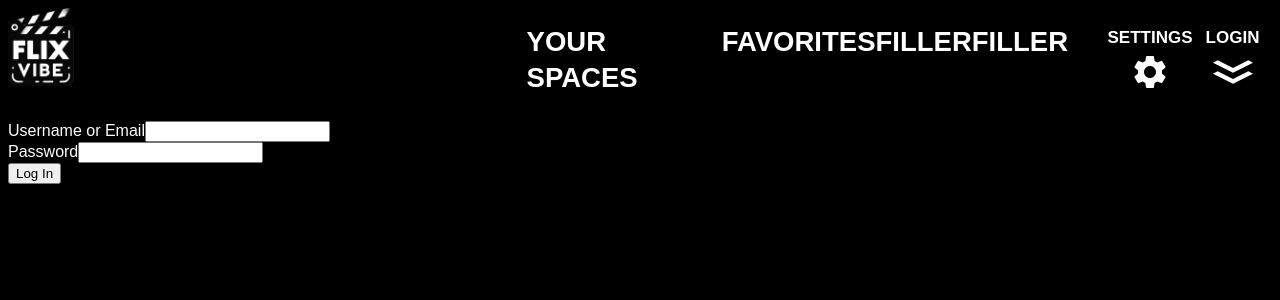
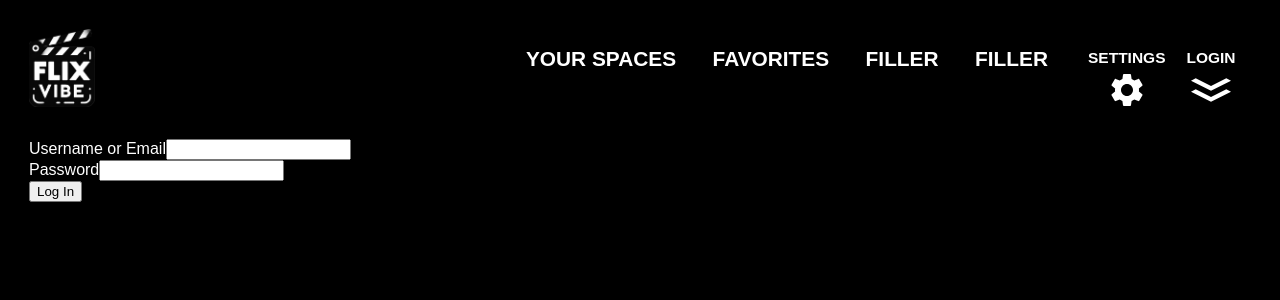
Before and after one commit to mhgarry/flix-vibe, a React (Vite) app in the folder client/: page /login in a window 1280 px wide. Shown: the top 300 px of the page. Built offline with nearby package versions, Linux system fonts and the light colour scheme.

Commit message:
initial video player placeholder

```diff
--- a/client/package.json
+++ b/client/package.json
@@ -14,6 +14,7 @@
     "graphql": "^16.8.1",
     "react": "^18.2.0",
     "react-dom": "^18.2.0",
+    "react-icons": "^5.0.1",
     "react-router-dom": "^6.22.1"
   },
   "devDependencies": {
--- a/client/src/App.jsx
+++ b/client/src/App.jsx
@@ -1,16 +1,15 @@
-import Navbar from "./components/Nav/Navbar2";
+import Navbar from "./components/Nav/Navbar";
 import LoginForm from "./pages/LoginForm";
-// import Home from "./pages/Home";
+import Home from "./pages/Home";
 import { Route, Routes } from "react-router-dom";
 
 function App() {
   return (
-    <div className="App">
+    <div className="App p-globalPadding">
       <Navbar />
-      {/* <Routes>
+
+      <Routes>
         <Route path="/" element={<Home />} />
-      </Routes> */}
-      <Routes>
         <Route path="/login" element={<LoginForm />} />
       </Routes>
     </div>
--- a/client/src/components/Nav/Navbar2.jsx
+++ b/client/src/components/Nav/Navbar.jsx
@@ -50,11 +50,11 @@ const Navbar = () => {
 
   return (
     <>
-      <nav className="navbar">
+      <nav className="navbar mb-[.1rem] z-50">
         <div className="navbar flex flex-row items-center justify-center max-w-full w-full">
-          <div className="flex flex-row justify-between lg:w-full lg:max-w-full align-center px-21 w-tabletContainer">
+          <div className="flex flex-row justify-between lg:w-full lg:max-w-full align-center w-tabletContainer">
             {isMobile ? (
-              <div className="flex flex-row justify-between lg:pr-globalPadding pt-globalPadding lg:max-w-container w-tabletContainer ">
+              <div className="flex flex-row justify-between lg:pr-globalPadding  lg:max-w-full w-tabletContainer">
                 <div className="w-logo ">
                   <Link to="/">
                     <img
@@ -64,8 +64,8 @@ const Navbar = () => {
                     />
                   </Link>
                 </div>
-                <div className="lg:hidden flex flex-row justify-between w-[305px]">
-                  <div className="flex flex-row  ">
+                <div className="lg:hidden flex flex-row justify-between w-[29.9%]">
+                  <div className="flex flex-row justify-between">
                     <ul className="flex flex-row text-small text-white list-none w-[100px] text-center ">
                       {withIcon.map((item) => (
                         <NavItem
@@ -78,7 +78,7 @@ const Navbar = () => {
                       ))}
                     </ul>
                   </div>
-                  <div className="lg:hidden cursor-pointer">
+                  <div className="lg:hidden cursor-pointer z-100 block">
                     <img
                       src={MenuOpen}
                       alt="Close Menu"
@@ -93,7 +93,7 @@ const Navbar = () => {
                 </div>
               </div>
             ) : (
-              <div className="flex flex-row justify-between w-container">
+              <div className="flex flex-row justify-between w-full">
                 <div>
                   <Link to="/">
                     <img
@@ -106,7 +106,7 @@ const Navbar = () => {
               </div>
             )}
             <div className="justify-between flex flex-row lg:w-nav">
-              <ul className="flex-row text-medium text-white list-none w-[660px] justify-between hidden lg:flex">
+              <ul className="flex-row text-medium text-white list-none w-[41.25rem] justify-between hidden lg:flex">
                 {navItems.map((item) => (
                   <NavItem
                     key={item.id}
@@ -116,8 +116,8 @@ const Navbar = () => {
                 ))}
               </ul>
             </div>
-            <div className=" flex-row items-center justify-center w-[204px] hidden lg:flex">
-              <ul className="flex flex-row text-small text-white list-none w-[203px] text-center justify-between">
+            <div className=" flex-row items-center justify-center w-[12.688rem] hidden lg:flex">
+              <ul className="flex flex-row text-sm text-white list-none w-[12.688rem] text-center justify-between">
                 {withIcon.map((item) => (
                   <NavItem
                     key={item.id}
--- /dev/null
+++ b/client/src/components/videoPlayer/Player.jsx
@@ -0,0 +1,11 @@
+export default function Player() {
+  return (
+    <video className="h-full w-full rounded-lg" controls autoPlay muted>
+      <source
+        src="https://docs.material-tailwind.com/demo.mp4"
+        type="video/mp4"
+      />
+      Your browser does not support the video tag.
+    </video>
+  );
+}
--- a/client/src/pages/Home.jsx
+++ b/client/src/pages/Home.jsx
@@ -1,7 +1,11 @@
+import Player from "../components/videoPlayer/Player";
+
 const Home = () => {
   return (
-    <div className="w-container max-w-container flex flex-col items-center mx-auto pt-[84px]">
-      <div className=" lg:w-screen bg-light-gray rounded-custom lg:h-[768px] flex md:w-[500px] md:h-[300px] md:mt-11"></div>
+    <div className="lg:w-container lg:max-w-container flex flex-col items-center  rounded-custom">
+      <div className="w-screen h-[66.78vh] rounded-custom">
+        <Player />
+      </div>
     </div>
   );
 };
--- a/client/tailwind.config.js
+++ b/client/tailwind.config.js
@@ -41,14 +41,14 @@ export default {
           },
         ],
         md: [
-          "1.719rem",
+          "clamp(1.125rem, 0.4107rem + 1.1161vi, 1.75rem)",
           {
             lineHeight: "1.3",
             fontWeight: "600",
           },
         ],
         sm: [
-          "1.063rem",
+          "clamp(0.5rem, 0.2185rem + 0.9383vi, 1.063rem)",
           {
             lineHeight: "1.65",
             fontWeight: "600",
```
Also changed, not shown: 1 other file (tests, documents, lock files or other folders).
